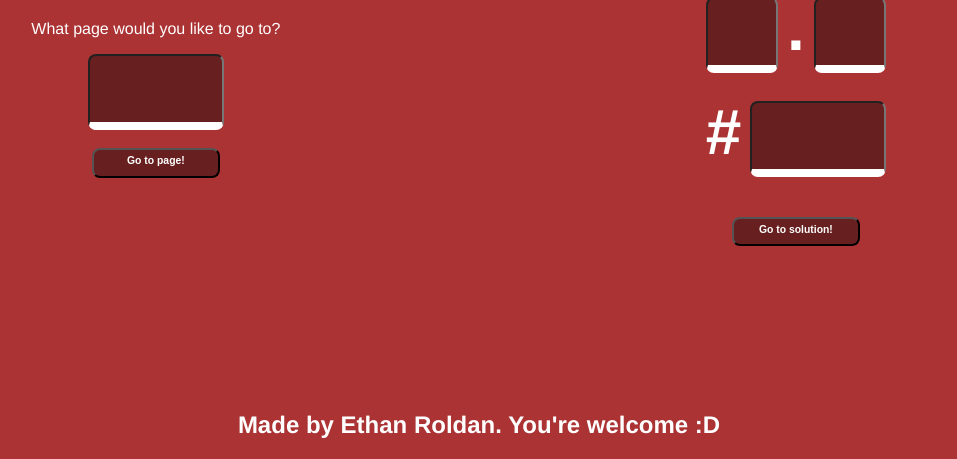
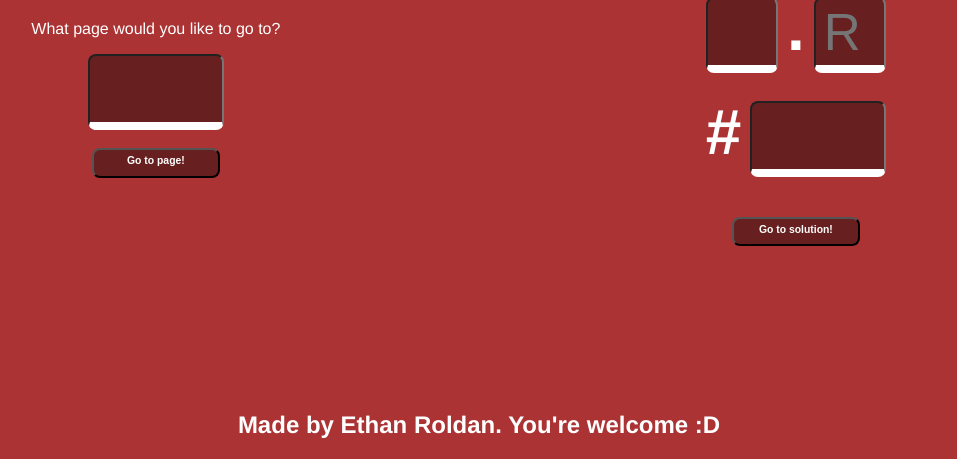
Before and after one commit to 0eef0/APCalcABFinder, a plain HTML site: page index.html in a window 1280 px wide. Shown: the part 341-800 px from the top of the page, without its empty margins (161-1118 px from the left). Drawn offline with Linux system fonts and the light colour scheme.

Commit message:
Update index.html

```diff
--- a/index.html
+++ b/index.html
@@ -89,7 +89,7 @@
         <div id="calcChatFinder">
             <h1>Calc Chat:</h1>
             <p>What problem would you like to see?</p>
-            <h1><input type="number" id="section" max="9"> <span>.</span> <input type="number" id="lesson"></h1>
+            <h1><input type="number" id="section" max="9"> <span>.</span> <input type="number" id="lesson" placeholder="R"></h1>
             <h1><span>#</span> <input type="number" id="problem" style="width: 10vw;"></h1>
             <br>
             <button onclick="openCalcChat()"><h4>Go to solution!</h4></button>
```
